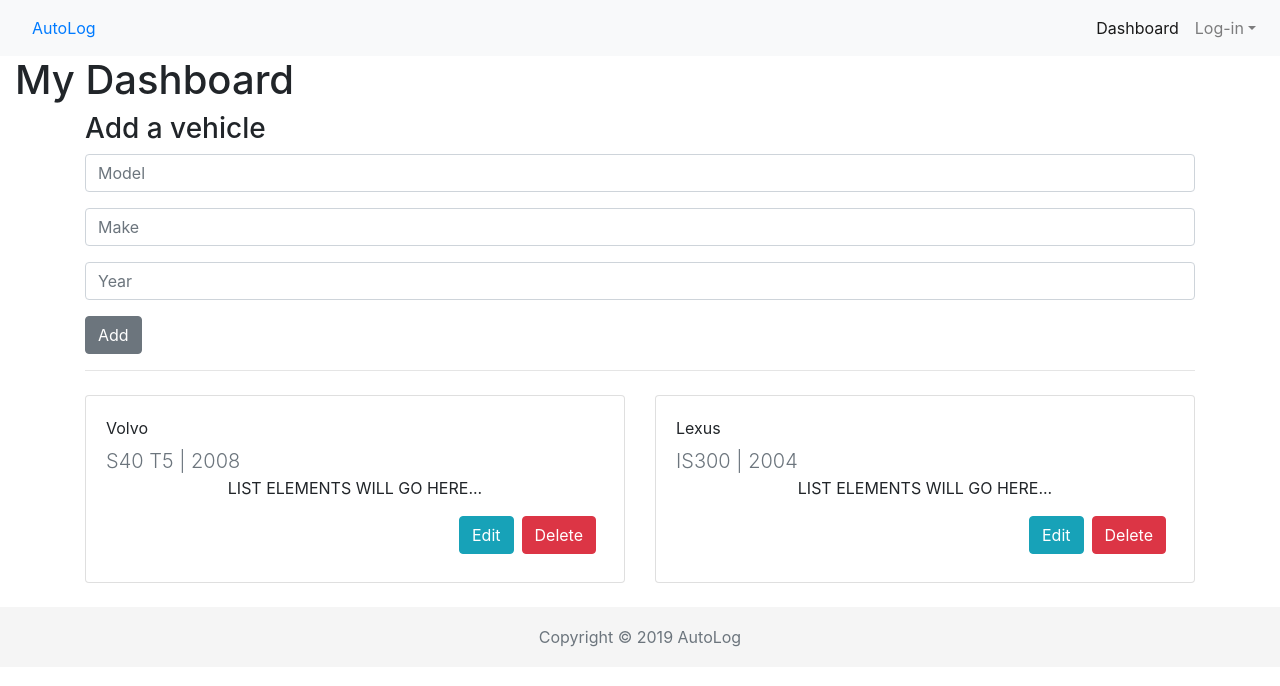
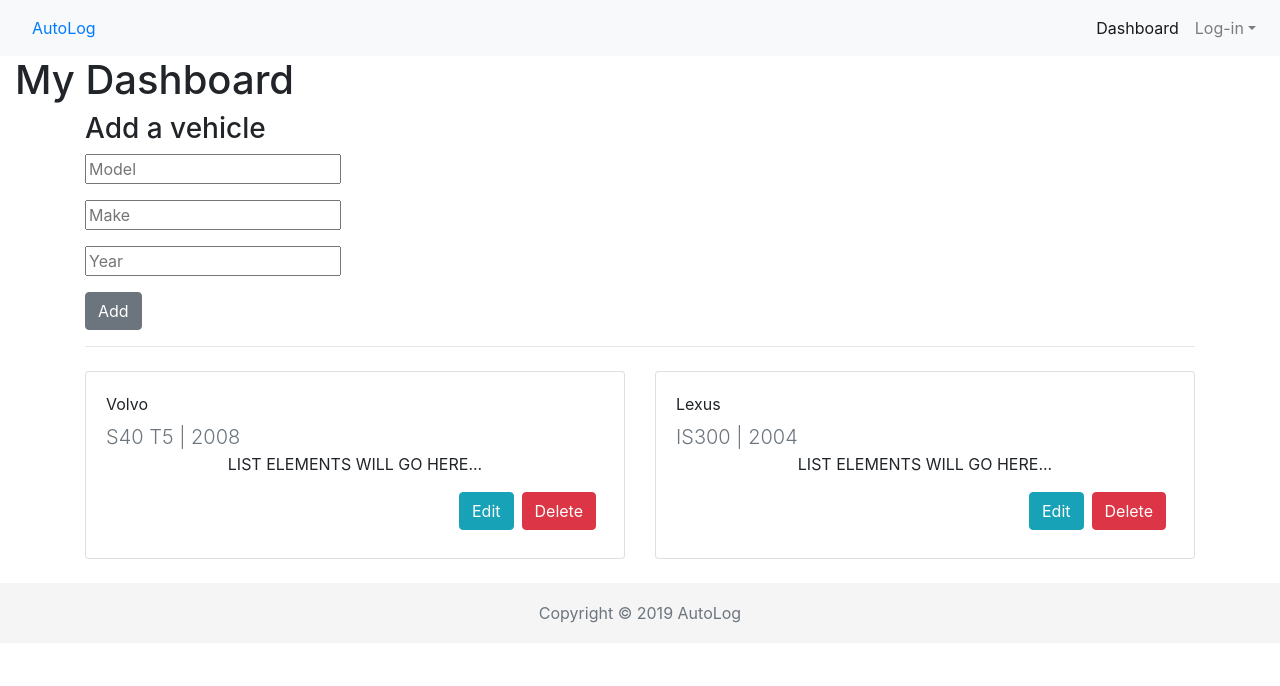
Before and after one commit to 3daddict/auto-service-log, a React (Create React App) app in the folder client/: page /dashboard in a window 1280 px wide. Shown: the top 686 px of the page. Built offline with nearby package versions, Linux system fonts and the light colour scheme.

Commit message:
input value form-control class removed

```diff
--- a/client/src/components/dashboard/AddVehicle.js
+++ b/client/src/components/dashboard/AddVehicle.js
@@ -1,22 +1,20 @@
 import React, { Component } from "react";
-import { Button, Form, FormGroup, Label, Input, FormText } from "reactstrap";
+import { Button, Form, FormGroup, Input } from "reactstrap";
 
 class AddVehicle extends Component {
   constructor(props) {
-    super(props);
+        super(props)
 
-    this.state = {};
+        this.state = {
+
+        }
         this.onSubmit = this.onSubmit.bind(this);
       }
 
       onSubmit(event) {
           event.preventDefault();
 
-    this.props.onAdd(
-      this.makeInput.value,
-      this.modelInput.value,
-      this.yearInput.value
-    );
+          this.props.onAdd(this.makeInput.value, this.modelInput.value, this.yearInput.value);
 
           this.makeInput.value = "";
           this.modelInput.value = "";
@@ -28,19 +26,19 @@ class AddVehicle extends Component {
       <Form onSubmit={this.onSubmit}>
         <h3>Add a vehicle</h3>
         <FormGroup>
-          <Input
+          <input
             placeholder="Model"
             ref={makeInput => (this.makeInput = makeInput)}
           />
         </FormGroup>
         <FormGroup>
-          <Input
+          <input
             placeholder="Make"
             ref={modelInput => (this.modelInput = modelInput)}
           />
         </FormGroup>
         <FormGroup>
-          <Input
+          <input
             placeholder="Year"
             ref={yearInput => (this.yearInput = yearInput)}
           />
--- a/client/src/pages/Dashboard.js
+++ b/client/src/pages/Dashboard.js
@@ -1,5 +1,5 @@
 import React, { Component } from "react";
-import { Container, Row, Col } from "reactstrap";
+import { Container, Row } from "reactstrap";
 import AddVehicle from "../components/dashboard/AddVehicle";
 import VehicleCard from "../components/dashboard/VehicleCard";
 
@@ -54,16 +54,19 @@ class Dashboard extends Component {
 
   onAdd(make, model, year) {
     const cardListDB = this.getListItems();
+    console.log('OUTPUT', make, model, year)
 
     cardListDB.push({
       make,
       model,
       year
     });
+
     this.setState({
       cardListDB: cardListDB
     });
-    localStorage.setItem("cardListDB", JSON.stringify(cardListDB));
+
+    // localStorage.setItem("cardListDB", JSON.stringify(cardListDB));
   }
 
   onEditSubmit(make, model, year, originalMake) {
```
Lines whose indentation alone changed are shown as unchanged.
